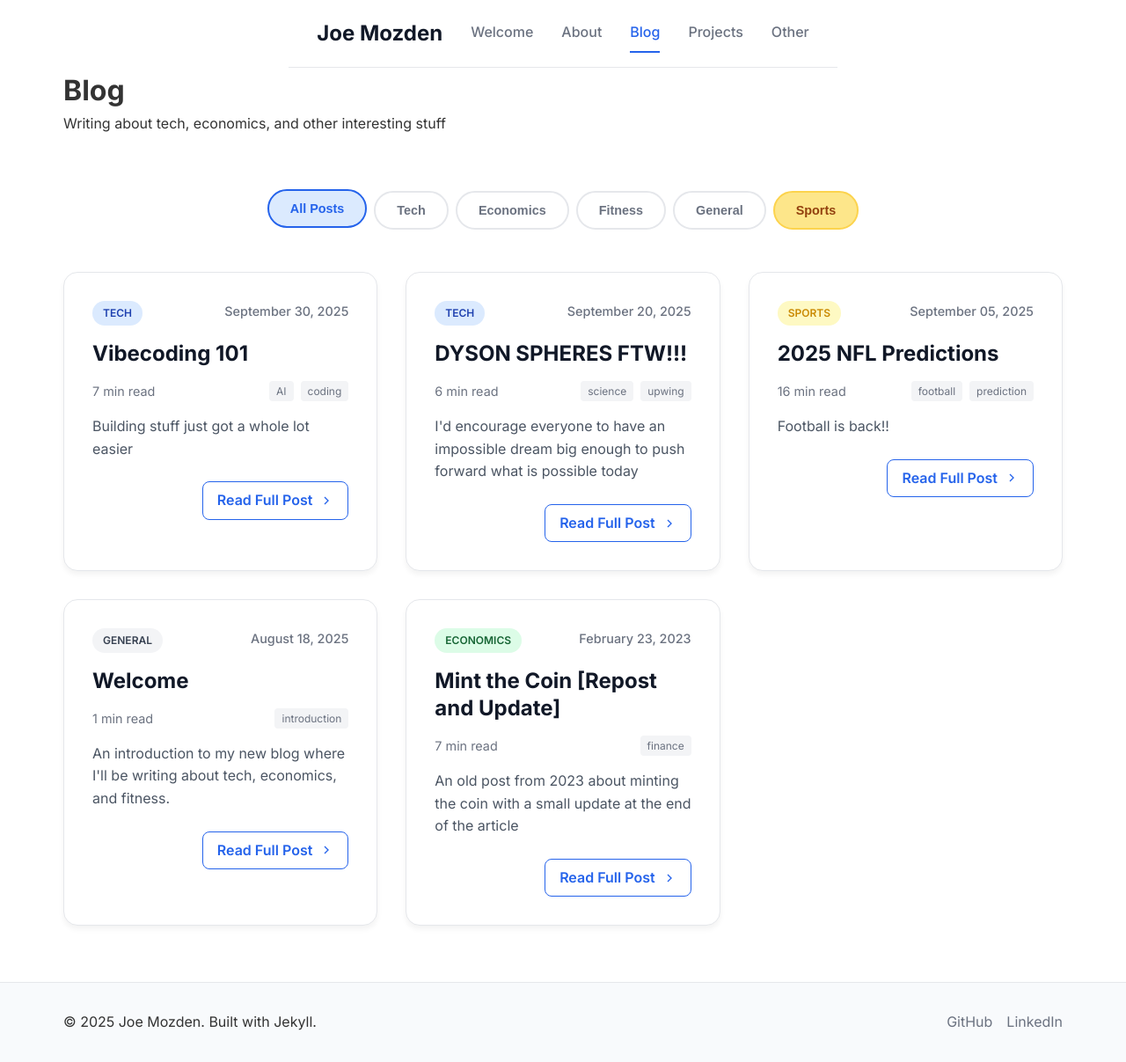
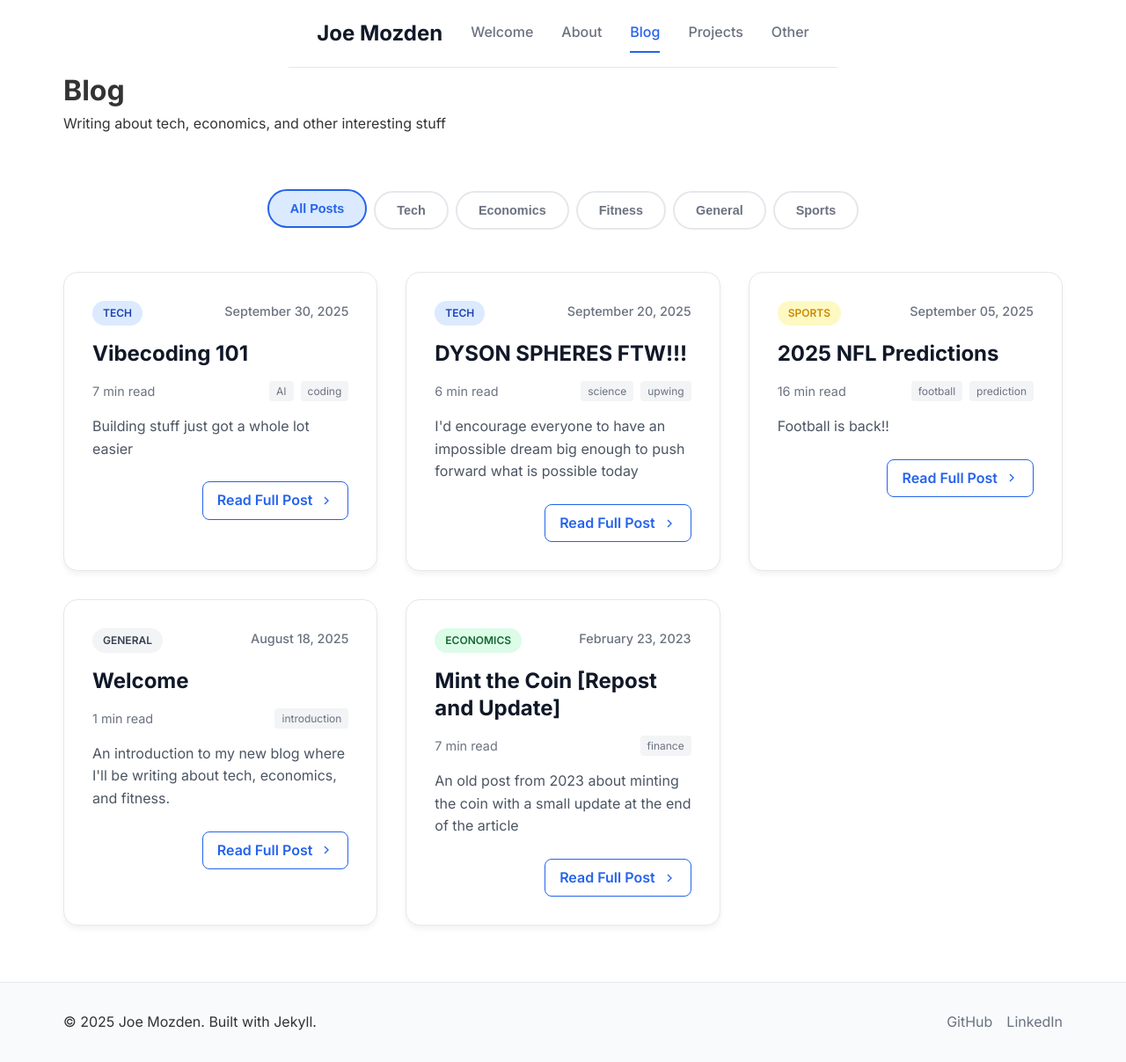
Before and after one commit to jmozden3/jmozden3.github.io, a Jekyll site: the page built from blog.html, in a window 1280 px wide. Shown: the whole page at 88% size. Built offline with Jekyll 4.4.1, drawn with Linux system fonts in a browser that asks for light colours.

```diff
--- a/assets/css/style.css
+++ b/assets/css/style.css
@@ -422,16 +422,6 @@
     color: #92400e;      /* dark amber */
 }
 
-/* Make any 'sports' filter buttons pick up the same yellow styling */
-.featured-filter-btn[data-filter="sports"],
-.filter-btn[data-filter="sports"],
-.post-filter-btn[data-filter="sports"],
-.blog-filter-btn[data-filter="sports"] {
-    background: #fde68a;
-    color: #92400e;
-    border-color: #fcd34d; /* subtle yellow border */
-}
-
 /* Footer */
 .site-footer {
     background: #f8fafc;
```
